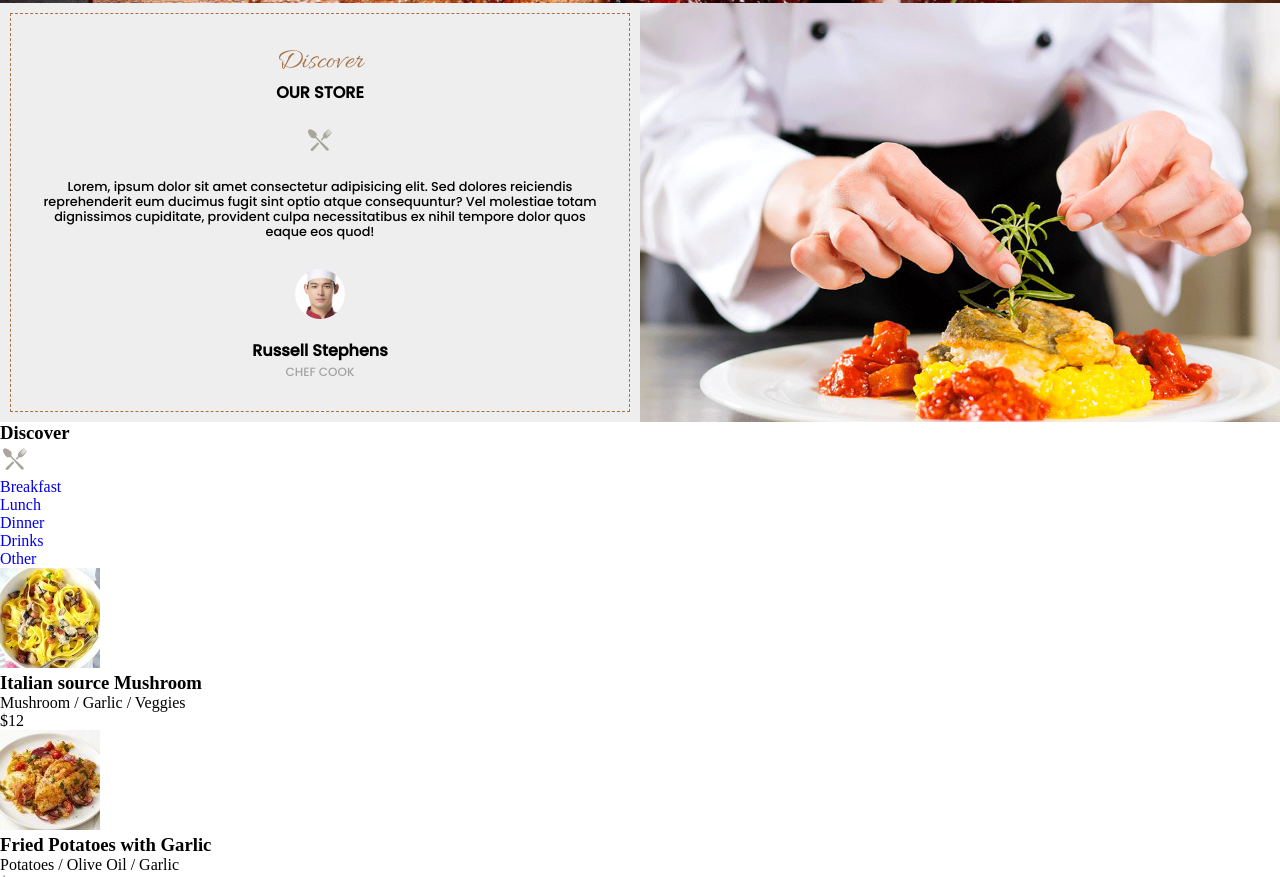
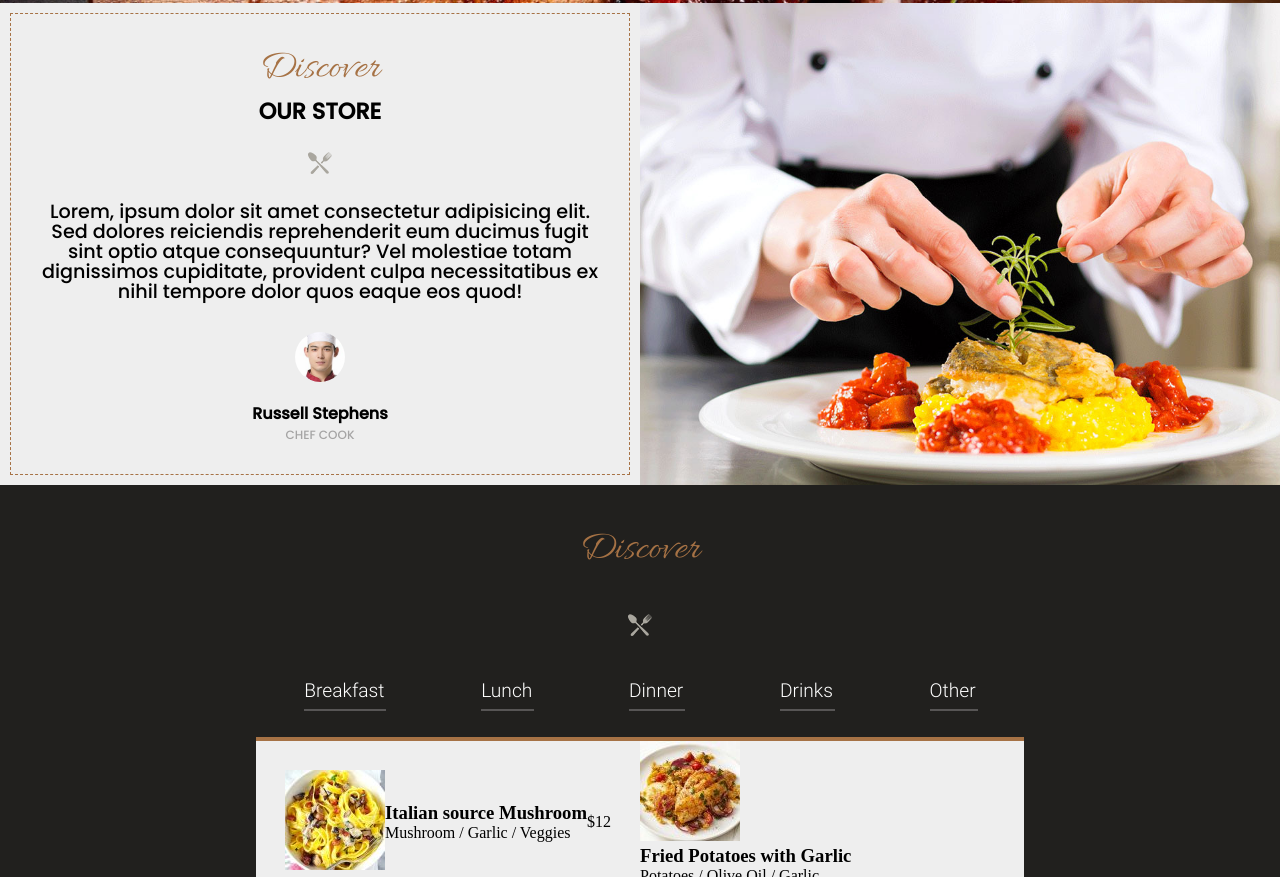
Before and after one commit to KevinRichardDev/Projet-Resto, a plain HTML site: page index.html in a window 1280 px wide. Shown: the part 797-1674 px from the top of the page. Drawn offline with Linux system fonts and the light colour scheme; files whose address does not match are found by name.

Commit message:
Mise en place section-2

```diff
--- a/assets/styles/layouts/_section1.scss
+++ b/assets/styles/layouts/_section1.scss
@@ -14,7 +14,7 @@
       padding: 30px;
       h3 {
         font-family: $font1;
-        font-size: 1.8rem;
+        font-size: 2.5rem;
         color: $color2;
         font-weight: 300;
         text-align: end;
@@ -23,7 +23,7 @@
       h2 {
         font-family: $font2;
         text-transform: uppercase;
-        font-size: 1rem;
+        font-size: 1.4rem;
         text-align: center;
       }
       .img-left {
@@ -37,8 +37,8 @@
         width: 100%;
         p {
           font-family: $font2;
-          line-height: 15px;
-          font-size: 0.8rem;
+          line-height: 20px;
+          font-size: 1.2rem;
           font-weight: 100;
           text-align: center;
         }
--- a/assets/styles/layouts/_section2.scss
+++ b/assets/styles/layouts/_section2.scss
@@ -0,0 +1,68 @@
+.section-2 {
+  display: grid;
+  grid-template-columns: 1fr;
+  align-items: center;
+  justify-items: center;
+  background: $colorBg2;
+  width: 100%;
+  .title {
+    margin: 40px 0 20px 0;
+    h3 {
+      font-family: $font1;
+      color: $color2;
+      font-size: 2.5rem;
+      font-weight: 100;
+    }
+  }
+  .logo-img {
+    margin: 15px auto;
+    img {
+      width: 30px;
+      height: 30px;
+    }
+  }
+  .nav-menu {
+    width: 60%;
+    ul {
+      display: flex;
+      align-items: center;
+      justify-content: space-around;
+      li {
+        font-size: 1.2rem;
+        font-family: $font3;
+        margin: 20px 0 35px 0;
+        position: relative;
+        &::after{
+          content: "";
+          position: absolute;
+          width: 100%;
+          border: 1px solid rgb(87, 85, 85);
+          bottom: -9px;
+          left: 0;
+        }
+        a {
+          color: $color1;
+        }
+      }
+    }
+  }
+  .menu {
+    width: 60%;
+    margin: 0 auto;
+    background: $colorBg1;
+    border-top: 4px solid $color2;
+    display: grid;
+    grid-template-columns: 50% 50%;
+    grid-template-areas:
+      "m1 m2"
+      "m3 m4"
+      "m5 m6"
+      "m7 m8";
+    .menu-1 {
+      display: flex;
+      align-items: center;
+      justify-content: center;
+      grid-area: m1;
+    }
+  }
+}
```
Also changed, not shown: assets/styles/index.css, 1 other file.
